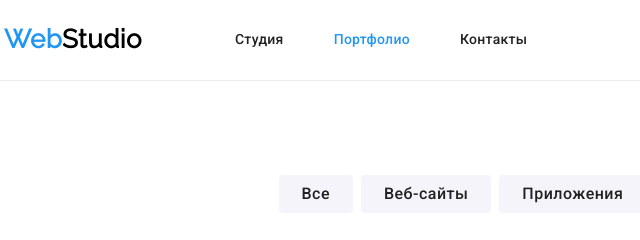
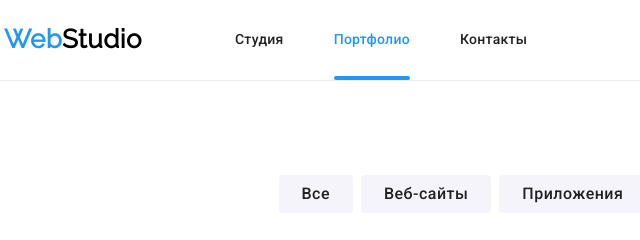
Before and after one commit to Viktor2020arey/goit-markup-hw-05, a plain HTML site: page portfolio.html in a window 1280 px wide. Shown: the top 240 px of the page, 51-691 px from the left. Drawn offline with nearby package versions, Linux system fonts and the light colour scheme.

Commit message:
добавил подчеркивание текущей страницы

```diff
--- a/css/style.css
+++ b/css/style.css
@@ -74,6 +74,7 @@ ul {
   text-decoration: none;
 
   transition: color 250ms cubic-bezier(0.4, 0, 0.2, 1);
+  position: relative;
 }
 .header-nav a:hover,
 .header-nav a:focus {
@@ -82,6 +83,27 @@ ul {
 .header-nav .link.current {
   color: var(--accent-color);
 }
+
+.header-nav .link::after {
+  content: "";
+  display: block;
+  position: absolute;
+  left: 0;
+  bottom: 0;
+
+  width: 100%;
+  height: 4px;
+  background-color: var(--accent-color);
+  border-radius: 2px;
+
+  transform: scaleX(0);
+  transition: transform 250ms cubic-bezier(0.4, 0, 0.2, 1);
+}
+
+.header-nav .link.current::after {
+  transform: scaleX(1);
+}
+
 .header-adress {
   display: flex;
   margin-left: auto;
```
